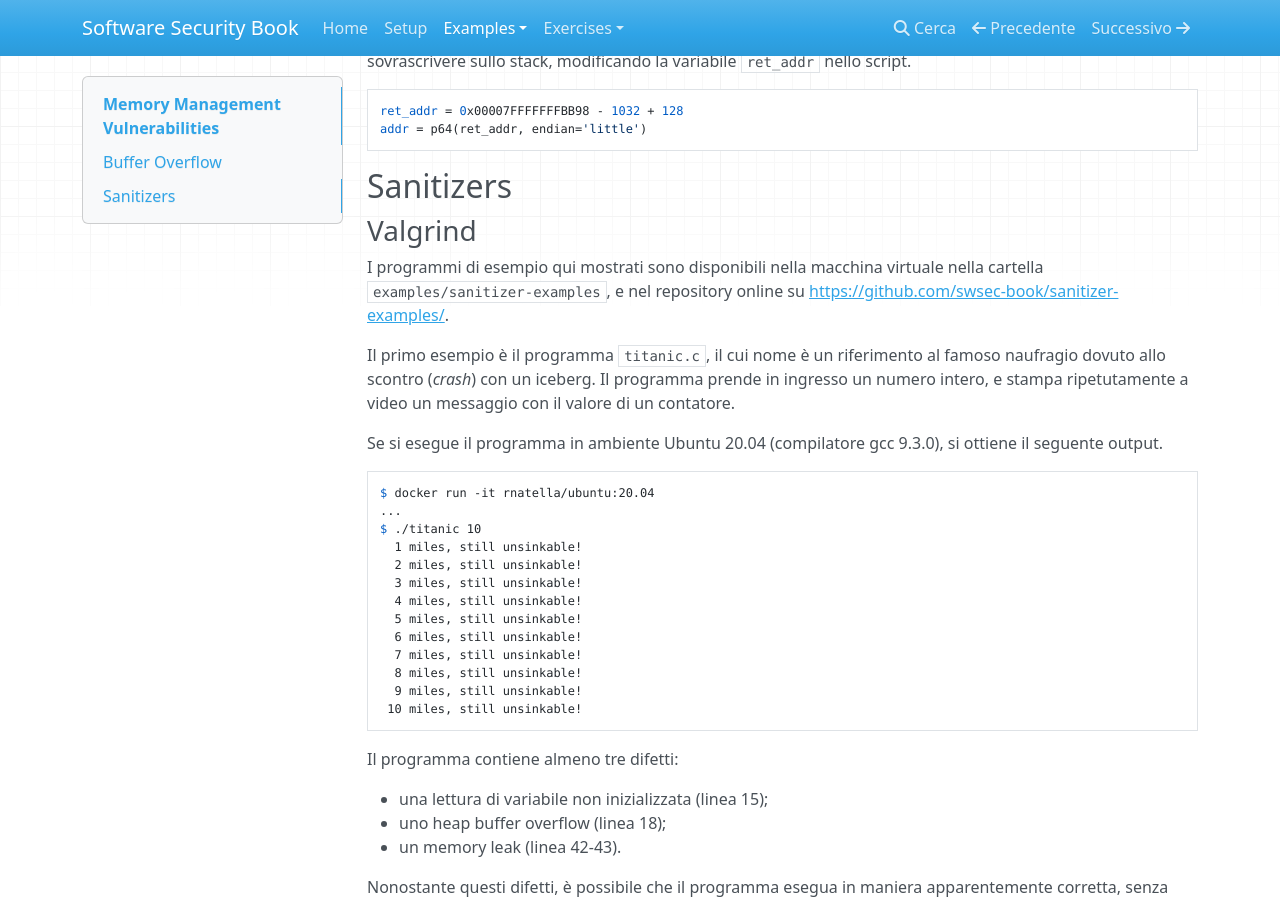
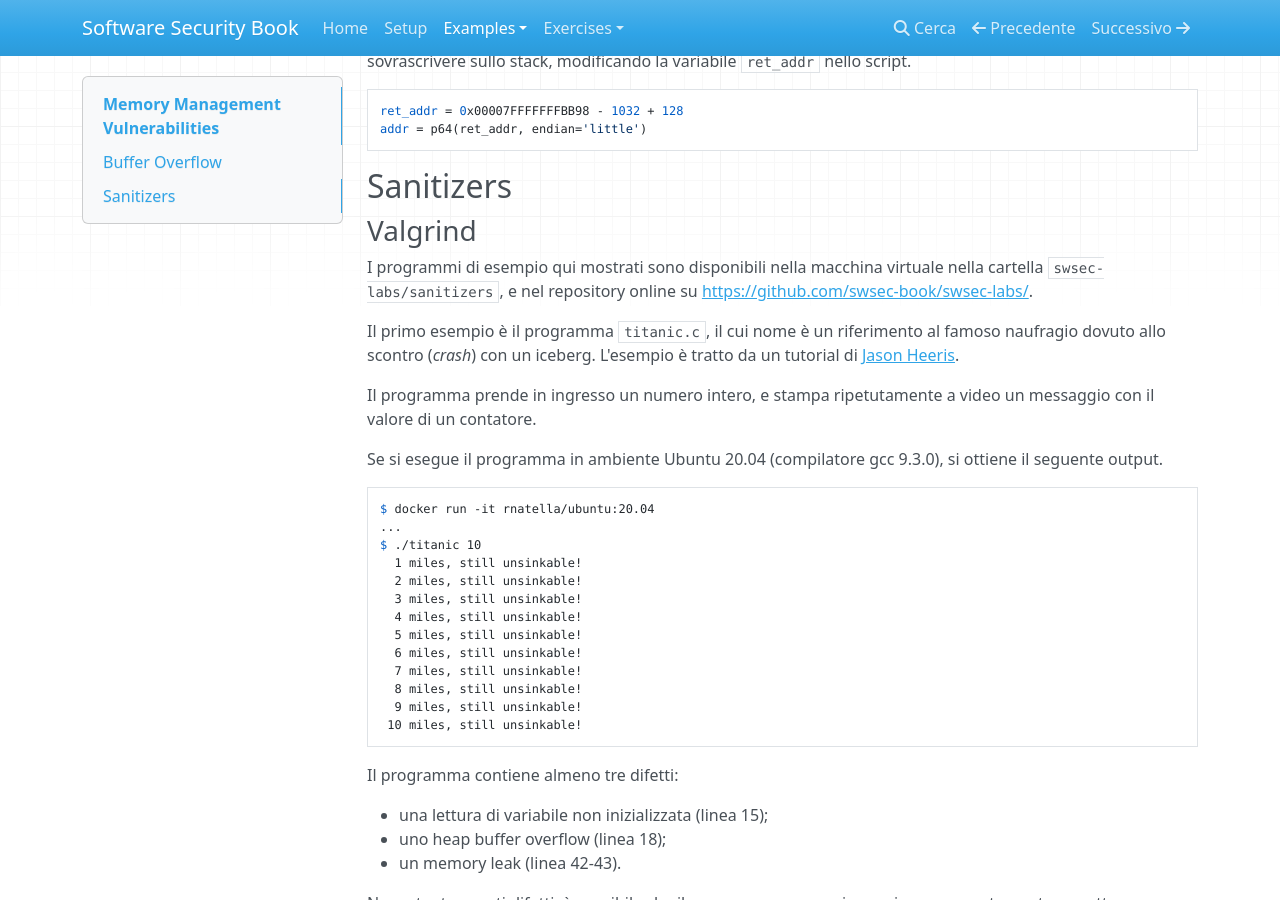
Before and after one commit to swsec-book/swsec-book.github.io, an MkDocs documentation site: the page built from docs/examples/mem-mgmt-vulns.md, in a window 1280 px wide and 900 px high, scrolled down 7778 px. Built offline with MkDocs 1.6.1, drawn with Linux system fonts in a browser that asks for light colours; nearby versions of some CDN libraries.

Commit message:
riferimento sanitizers

```diff
--- a/docs/examples/mem-mgmt-vulns.md
+++ b/docs/examples/mem-mgmt-vulns.md
@@ -156,9 +156,11 @@ addr = p64(ret_addr, endian='little')
 
 ### Valgrind
 
-I programmi di esempio qui mostrati sono disponibili nella macchina virtuale nella cartella `examples/sanitizer-examples`, e nel repository online su <https://github.com/swsec-book/sanitizer-examples/>.
+I programmi di esempio qui mostrati sono disponibili nella macchina virtuale nella cartella `swsec-labs/sanitizers`, e nel repository online su <https://github.com/swsec-book/swsec-labs/>.
 
-Il primo esempio è il programma `titanic.c`, il cui nome è un riferimento al famoso naufragio dovuto allo scontro (*crash*) con un iceberg. Il programma prende in ingresso un numero intero, e stampa ripetutamente a video un messaggio con il valore di un contatore.
+Il primo esempio è il programma `titanic.c`, il cui nome è un riferimento al famoso naufragio dovuto allo scontro (*crash*) con un iceberg. L'esempio è tratto da un tutorial di [Jason Heeris](https://github.com/detly/valgrind-gdb-tute/).
+
+Il programma prende in ingresso un numero intero, e stampa ripetutamente a video un messaggio con il valore di un contatore.
 
 Se si esegue il programma in ambiente Ubuntu 20.04 (compilatore gcc 9.3.0), si ottiene il seguente output.
 
```
